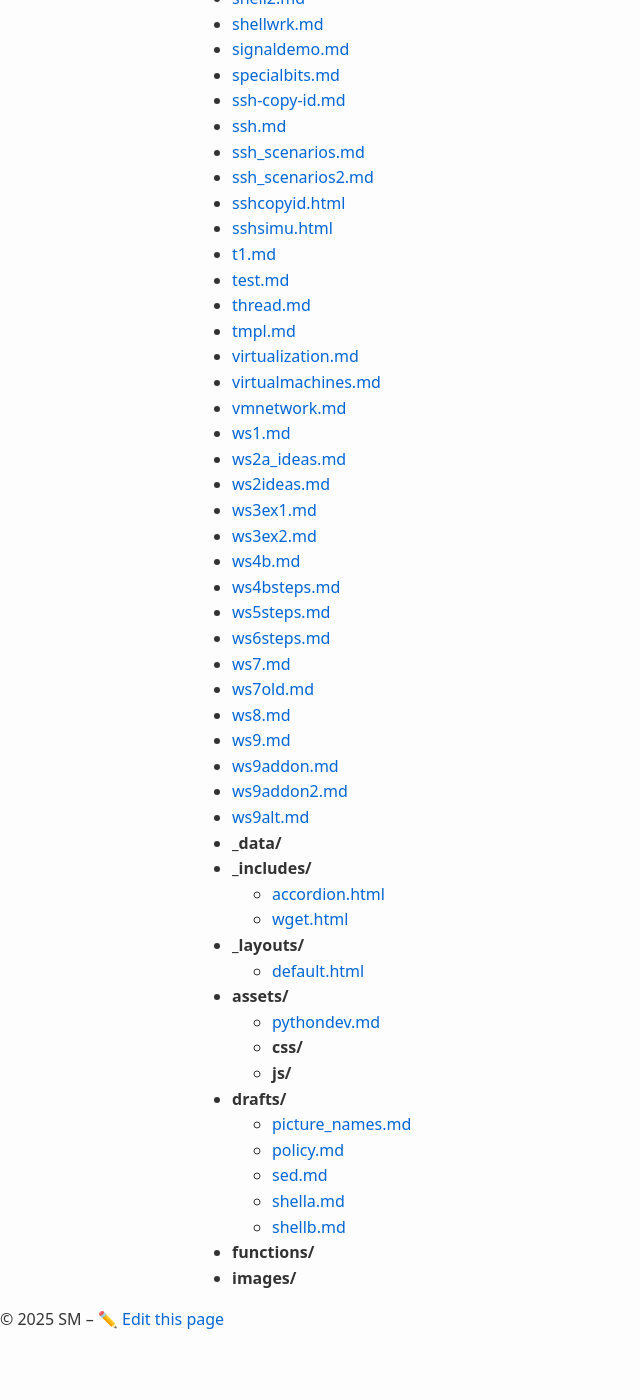
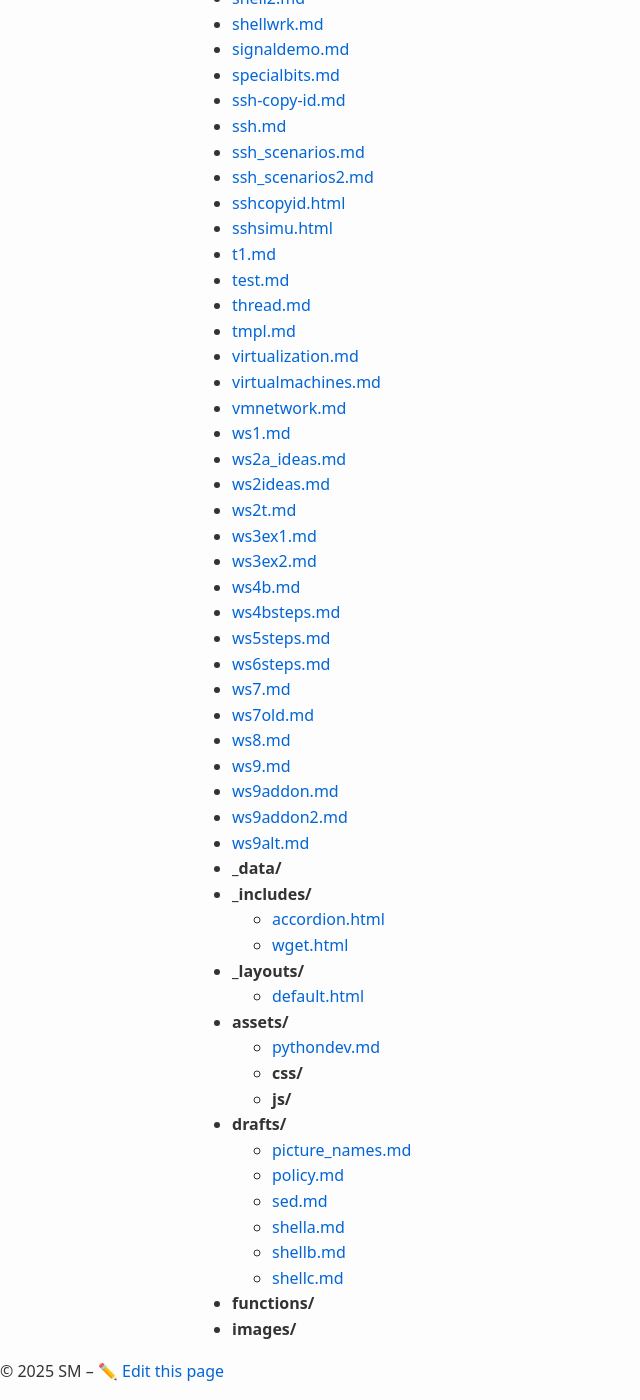
Before and after one commit to averkoc/lxprivate, a Jekyll site: the page built from docs/toc.md, in a window 1280 px wide and 1400 px high, scrolled down 1334 px. Shown: the whole window, without its empty margins (0-640 px from the left). Built offline with Jekyll 4.4.1, drawn with Linux system fonts in a browser that asks for light colours; before the commit the page ends 2683 px from its top, so only the background shows below that.

Commit message:
Update toc

```diff
--- a/docs/toc.md
+++ b/docs/toc.md
@@ -71,6 +71,7 @@ layout: default
 - [ws1.md](/ws1)
 - [ws2a_ideas.md](/ws2a_ideas)
 - [ws2ideas.md](/ws2ideas)
+- [ws2t.md](/ws2t)
 - [ws3ex1.md](/ws3ex1)
 - [ws3ex2.md](/ws3ex2)
 - [ws4b.md](/ws4b)
@@ -100,5 +101,6 @@ layout: default
   - [sed.md](/drafts/sed)
   - [shella.md](/drafts/shella)
   - [shellb.md](/drafts/shellb)
+  - [shellc.md](/drafts/shellc)
 - **functions/**
 - **images/**
```
